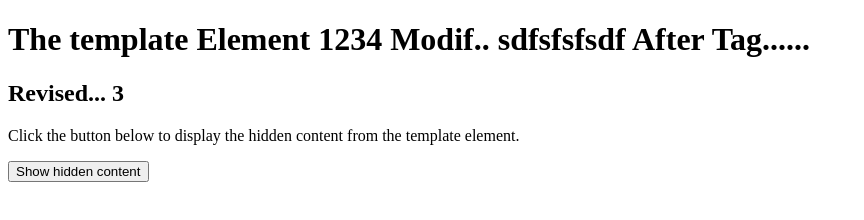
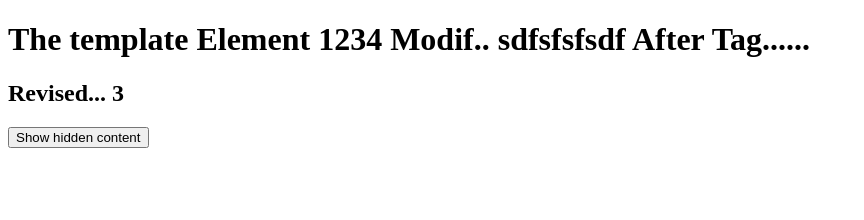
Before and after one commit to bkglobal/ptag, a plain HTML site: page index.html in a window 1280 px wide. Shown: the whole page, without its empty margins (0-864 px from the left). Drawn offline with Linux system fonts and the light colour scheme.

Commit message:
Removed p but haven't added tag

```diff
--- a/index.html
+++ b/index.html
@@ -3,10 +3,6 @@
   <body>
     <h1>The template Element 1234 Modif.. sdfsfsfsdf After Tag......</h1>
     <h2>Revised... 3</h2>
-    <p>
-      Click the button below to display the hidden content from the template
-      element.
-    </p>
 
     <button onclick="showContent()">Show hidden content</button>
 
```
